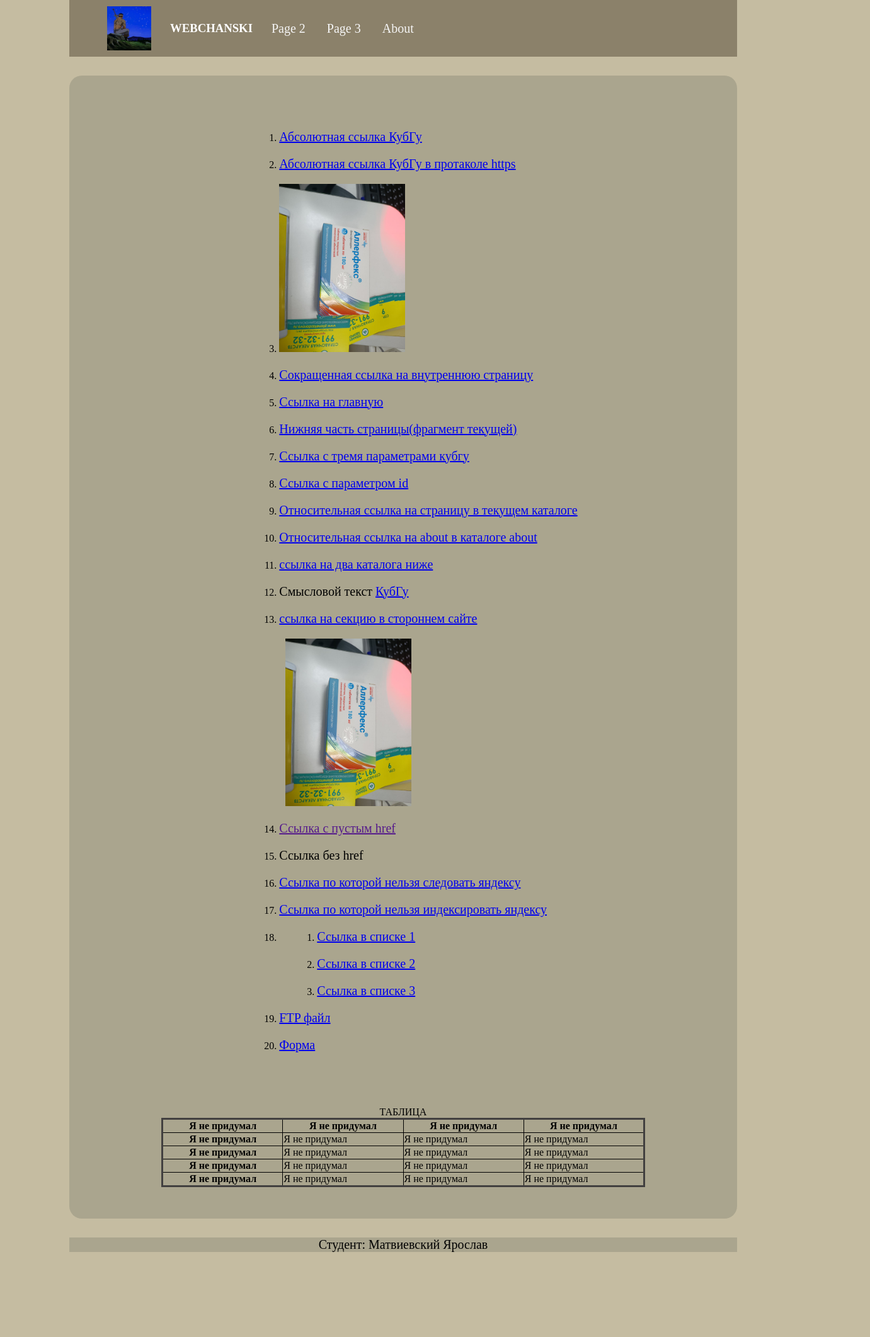
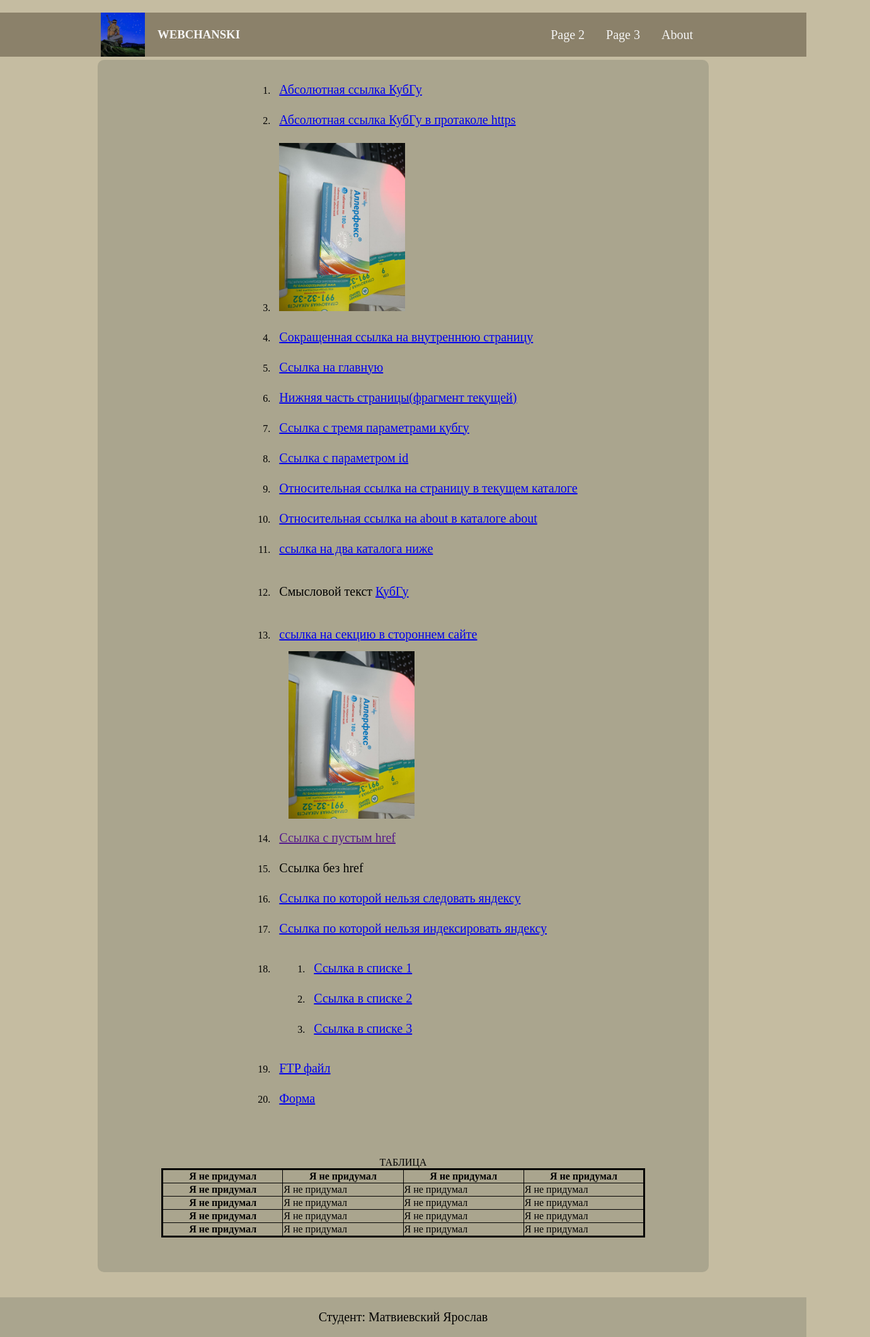
Before and after one commit to DeSid3/DeSid3.github.io, a plain HTML site: page index.html in a window 1280 px wide. Shown: the whole page at 63% size, 1381 px wide, since content can reach past the window. Before the commit the page ends 1988 px from the top, so only its background shows below. Drawn offline with Linux system fonts and the light colour scheme.

Commit message:
Add files via upload

```diff
--- a/style.css
+++ b/style.css
@@ -2,34 +2,37 @@
     background-color: #c5bca1;
     margin: 0;
     padding: 0;
-    display: flex;
-    flex-direction: column;
-    justify-self: center;
-    align-items: center;
 }
+
 header {
-    min-width: 100%;
-    position: relative;
-    background-color: rgb(139, 129, 106);
     display: flex;
     flex-direction: column;
     justify-content: center;
     align-items: center;
-    margin: 0 0 30px 0;
+    max-width: 100%;
+    position: relative;
+    background-color: rgb(139, 129, 106);
+    margin: 0 0 5px 0;
+    color: #f5f5f5;
 }
 
-header h3 {
-    color: #ffffff;
-    text-align: center;
-}
 
-header nav ul {
+footer {
+    display: flex;
+    flex-direction: column;
+    justify-content: center;
+    align-items: center;
+    max-width: 100%;
+    background-color: #aaa58e;
+    color: #000000;
     margin: 0;
+    position: relative;
+    top: 20px;
 }
 
 nav {
     display: block;
-    min-width: 960px;
+    min-width: 100px;
 }
 
 main {
@@ -38,47 +41,37 @@ main {
     justify-content: center;
     align-items: center;
     max-width: 100%;
-    margin: 0 auto;
+    margin: 5px auto;
     background-color: #aaa58e;
-    border-radius: 20px;
-    padding: 50px;
+    padding: 5px;
+    border-radius: 10px;
 }
 
 li {
-    margin: 20px;
-    padding: 0;
+    margin: 30px;
 }
 
 a {
-    font-size: 20px;
+    font-size: 16px;
+}
+
+main ol li {
+    padding: 10px;
+    margin: 5px;
+
 }
 
 p {
     font-size: 20px;
-    margin: 0;
 }
 
 table {
     table-layout: fixed;
     border-collapse: collapse;
-    border: 3px solid rgb(66, 64, 64);
-    margin: 50px auto 0 auto;
+    border: 3px solid black;
+    margin: 50px auto;
     width: 95%;
 }
-
-footer {
-    display: flex;
-    flex-direction: column;
-    justify-content: center;
-    align-items: center;
-    min-width: 100%;
-    background-color: #aaa58e;
-    color: #000000;
-    margin: 0;
-    position: relative;
-    top: 30px;
-}
-
 
 th {
     border: 1px solid black;
@@ -118,10 +111,14 @@ td {
     transition: 0.25s ease;
 }
 
+.nav-item:hover {
+    color: white;
+    transition: 0.25s ease;
+}
+
 .logo {
-    width: 25px;
-    height: 25px;
-    margin: 10px;
+    width: 100px;
+    height: 100px;
 }
 
 .name-project {
@@ -137,7 +134,6 @@ td {
 .first-table {
     order: -1;
 }
-
 
 #aInText {
     padding: 0;
@@ -157,26 +153,23 @@ td {
     padding: 10px;
     border: 1px solid black;
     border-radius: 10px;
-    background-color: black;
+    background-color: darkgray;
     margin: auto auto;
 }
 
 .forms input, select, textarea {
-    font-size: 16px;
-    margin: 1px;
-    background-color: white;
+    font-size: 20px;
+    margin: 2px;
+    background-color: black;
     border-radius: 5px;
     max-width: 90%;
 
 }
 
 .chet-item {
-    background-color: dimgrey;
+    background-color: dimgrey;;
 }
 
-#bottom {
-    background-color: transparent;
-}
 @media all and (min-width: 900px) {
     header {
         flex-direction: row;
```
